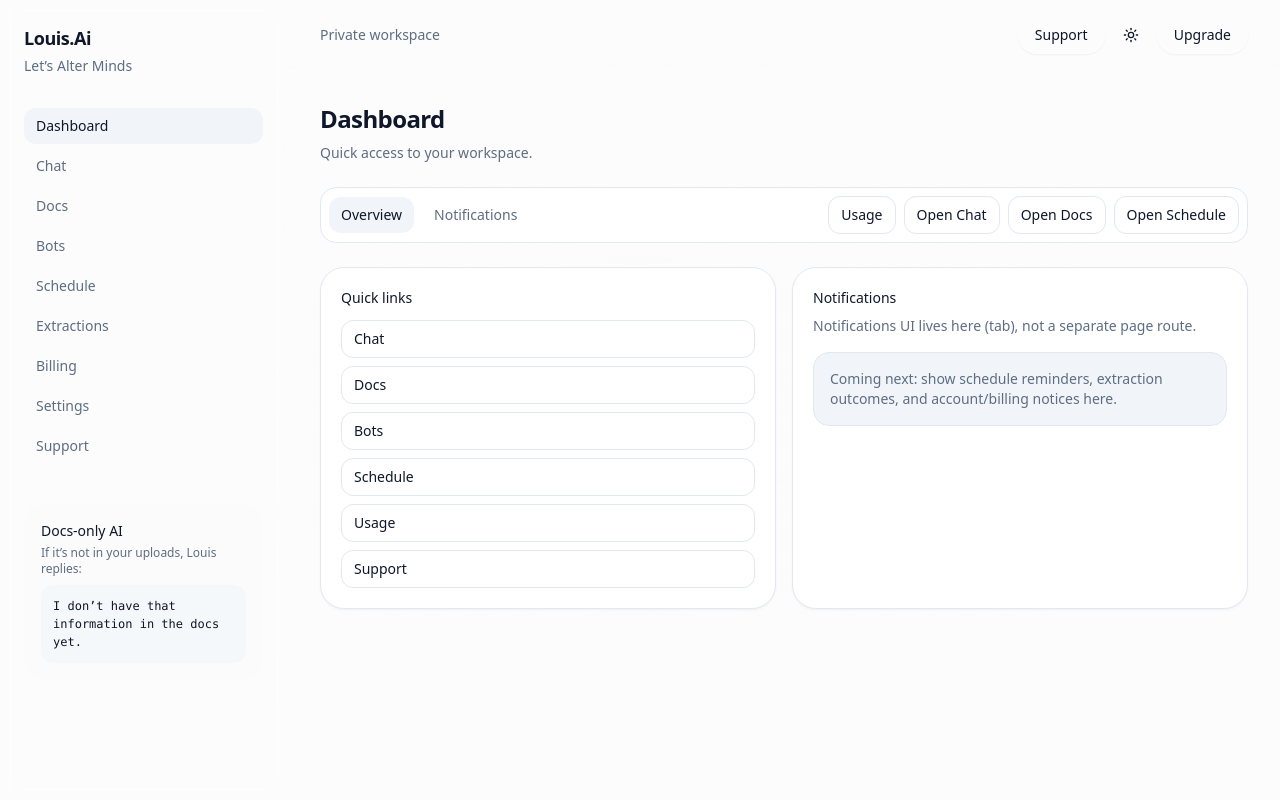
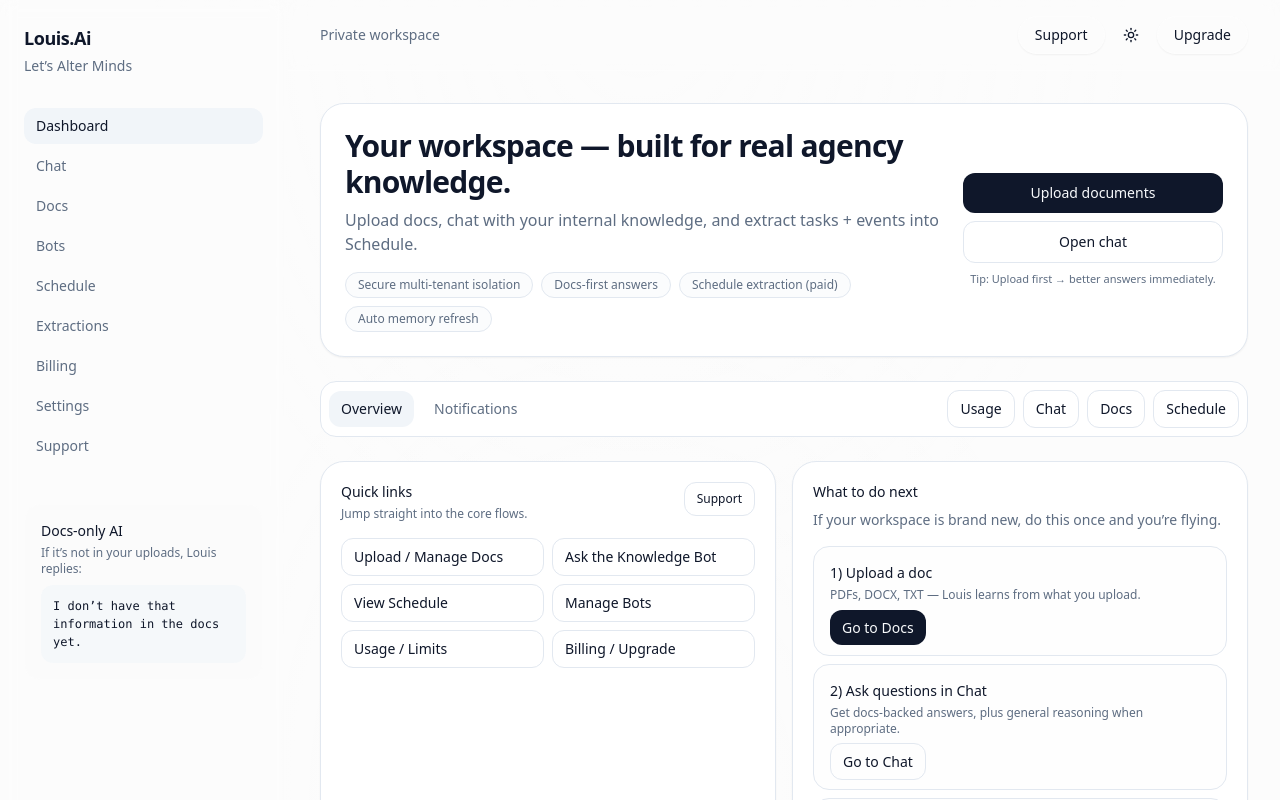
Before and after one commit to lewismitchum/agencyknowledgebot, a Next.js app: page /app in a window 1280 px wide. Shown: the top 800 px of the page. Built offline with nearby package versions, Linux system fonts and the light colour scheme.

Commit message:
feat: dashboard hero CTA polish

```diff
--- a/app/(app)/app/page.tsx
+++ b/app/(app)/app/page.tsx
@@ -20,11 +20,46 @@
 
   return (
     <div className="mx-auto max-w-6xl space-y-6">
-      <div className="flex flex-col gap-2">
-        <h1 className="text-2xl font-semibold tracking-tight">Dashboard</h1>
-        <p className="text-sm text-muted-foreground">Quick access to your workspace.</p>
+      {/* Top: “Landing-style” CTA hero inside the app */}
+      <div className="rounded-3xl border bg-card p-6 shadow-sm">
+        <div className="flex flex-col gap-5 md:flex-row md:items-center md:justify-between">
+          <div className="min-w-0">
+            <h1 className="text-2xl font-semibold tracking-tight md:text-3xl">
+              Your workspace — built for real agency knowledge.
+            </h1>
+            <p className="mt-2 text-sm text-muted-foreground md:text-base">
+              Upload docs, chat with your internal knowledge, and extract tasks + events into Schedule.
+            </p>
+
+            <div className="mt-4 flex flex-wrap items-center gap-2 text-xs text-muted-foreground">
+              <span className="rounded-full border bg-muted/30 px-3 py-1">Secure multi-tenant isolation</span>
+              <span className="rounded-full border bg-muted/30 px-3 py-1">Docs-first answers</span>
+              <span className="rounded-full border bg-muted/30 px-3 py-1">Schedule extraction (paid)</span>
+              <span className="rounded-full border bg-muted/30 px-3 py-1">Auto memory refresh</span>
+            </div>
+          </div>
+
+          <div className="flex w-full flex-col gap-2 md:w-auto md:min-w-[260px]">
+            <Link
+              href="/app/docs"
+              className="inline-flex w-full items-center justify-center rounded-xl bg-primary px-4 py-2.5 text-sm font-medium text-primary-foreground hover:opacity-90"
+            >
+              Upload documents
+            </Link>
+            <Link
+              href="/app/chat"
+              className="inline-flex w-full items-center justify-center rounded-xl border px-4 py-2.5 text-sm hover:bg-accent"
+            >
+              Open chat
+            </Link>
+            <div className="text-center text-[11px] text-muted-foreground">
+              Tip: Upload first → better answers immediately.
+            </div>
+          </div>
+        </div>
       </div>
 
+      {/* Tabs + quick actions */}
       <div className="flex flex-wrap items-center gap-2 rounded-2xl border bg-card p-2">
         {tabs.map((t) => (
           <button
@@ -47,13 +82,13 @@
             Usage
           </Link>
           <Link href="/app/chat" className="rounded-xl border px-3 py-2 text-sm hover:bg-accent">
-            Open Chat
+            Chat
           </Link>
           <Link href="/app/docs" className="rounded-xl border px-3 py-2 text-sm hover:bg-accent">
-            Open Docs
+            Docs
           </Link>
           <Link href="/app/schedule" className="rounded-xl border px-3 py-2 text-sm hover:bg-accent">
-            Open Schedule
+            Schedule
           </Link>
         </div>
       </div>
@@ -61,17 +96,97 @@
       {tab === "overview" ? (
         <div className="grid gap-4 md:grid-cols-2">
           <div className="rounded-3xl border bg-card p-5 shadow-sm">
-            <div className="text-sm font-medium">Quick links</div>
-            <div className="mt-3 grid gap-2">
+            <div className="flex items-start justify-between gap-3">
+              <div>
+                <div className="text-sm font-medium">Quick links</div>
+                <div className="mt-1 text-xs text-muted-foreground">Jump straight into the core flows.</div>
+              </div>
+              <Link href="/app/support" className="rounded-xl border px-3 py-2 text-xs hover:bg-accent">
+                Support
+              </Link>
+            </div>
+
+            <div className="mt-4 grid gap-2 sm:grid-cols-2">
+              <Link className="rounded-xl border px-3 py-2 text-sm hover:bg-accent" href="/app/docs">
+                Upload / Manage Docs
+              </Link>
               <Link className="rounded-xl border px-3 py-2 text-sm hover:bg-accent" href="/app/chat">
-                Chat
+                Ask the Knowledge Bot
               </Link>
-              <Link className="rounded-xl border px-3 py-2 text-sm hover:bg-accent" href="/app/docs">
-                Docs
+              <Link className="rounded-xl border px-3 py-2 text-sm hover:bg-accent" href="/app/schedule">
+                View Schedule
               </Link>
               <Link className="rounded-xl border px-3 py-2 text-sm hover:bg-accent" href="/app/bots">
-                Bots
+                Manage Bots
               </Link>
+              <Link className="rounded-xl border px-3 py-2 text-sm hover:bg-accent" href="/app/usage">
+                Usage / Limits
+              </Link>
+              <Link className="rounded-xl border px-3 py-2 text-sm hover:bg-accent" href="/app/settings/billing">
+                Billing / Upgrade
+              </Link>
+            </div>
+          </div>
+
+          <div className="rounded-3xl border bg-card p-5 shadow-sm">
+            <div className="text-sm font-medium">What to do next</div>
+            <div className="mt-2 text-sm text-muted-foreground">
+              If your workspace is brand new, do this once and you’re flying.
+            </div>
+
+            <div className="mt-4 space-y-2">
+              <div className="rounded-2xl border bg-background/40 p-4">
+                <div className="text-sm font-medium">1) Upload a doc</div>
+                <div className="mt-1 text-xs text-muted-foreground">
+                  PDFs, DOCX, TXT — Louis learns from what you upload.
+                </div>
+                <div className="mt-3">
+                  <Link href="/app/docs" className="rounded-xl bg-primary px-3 py-2 text-sm text-primary-foreground">
+                    Go to Docs
+                  </Link>
+                </div>
+              </div>
+
+              <div className="rounded-2xl border bg-background/40 p-4">
+                <div className="text-sm font-medium">2) Ask questions in Chat</div>
+                <div className="mt-1 text-xs text-muted-foreground">
+                  Get docs-backed answers, plus general reasoning when appropriate.
+                </div>
+                <div className="mt-3">
+                  <Link href="/app/chat" className="rounded-xl border px-3 py-2 text-sm hover:bg-accent">
+                    Go to Chat
+                  </Link>
+                </div>
+              </div>
+
+              <div className="rounded-2xl border bg-background/40 p-4">
+                <div className="text-sm font-medium">3) Extract tasks + events (paid)</div>
+                <div className="mt-1 text-xs text-muted-foreground">
+                  Turn messy documents into a clean schedule in seconds.
+                </div>
+                <div className="mt-3 flex flex-wrap gap-2">
+                  <Link href="/app/schedule" className="rounded-xl border px-3 py-2 text-sm hover:bg-accent">
+                    Open Schedule
+                  </Link>
+                  <Link href="/app/settings/billing" className="rounded-xl border px-3 py-2 text-sm hover:bg-accent">
+                    Upgrade
+                  </Link>
+                </div>
+              </div>
+            </div>
+          </div>
+        </div>
+      ) : (
+        <div className="rounded-3xl border bg-card p-5 shadow-sm">
+          <div className="flex items-start justify-between gap-3">
+            <div>
+              <div className="text-sm font-medium">Notifications</div>
+              <div className="mt-2 text-sm text-muted-foreground">
+                This is the notifications tab on the dashboard.
+              </div>
+            </div>
+
+            <div className="flex flex-wrap gap-2">
               <Link className="rounded-xl border px-3 py-2 text-sm hover:bg-accent" href="/app/schedule">
                 Schedule
               </Link>
@@ -84,33 +199,12 @@
             </div>
           </div>
 
-          <div className="rounded-3xl border bg-card p-5 shadow-sm">
-            <div className="text-sm font-medium">Notifications</div>
-            <div className="mt-2 text-sm text-muted-foreground">
-              Notifications UI lives here (tab), not a separate page route.
-            </div>
-            <div className="mt-4 rounded-2xl border bg-muted p-4 text-sm text-muted-foreground">
-              Coming next: show schedule reminders, extraction outcomes, and account/billing notices here.
-            </div>
+          <div className="mt-4 rounded-2xl border bg-muted p-4 text-sm text-muted-foreground">
+            No notifications yet.
           </div>
-        </div>
-      ) : (
-        <div className="rounded-3xl border bg-card p-5 shadow-sm">
-          <div className="text-sm font-medium">Notifications</div>
-          <div className="mt-2 text-sm text-muted-foreground">This is the notifications tab on the dashboard.</div>
 
-          <div className="mt-4 rounded-2xl border bg-muted p-4 text-sm text-muted-foreground">No notifications yet.</div>
-
-          <div className="mt-4 flex flex-wrap gap-2">
-            <Link className="rounded-xl border px-3 py-2 text-sm hover:bg-accent" href="/app/schedule">
-              Go to Schedule
-            </Link>
-            <Link className="rounded-xl border px-3 py-2 text-sm hover:bg-accent" href="/app/usage">
-              View Usage
-            </Link>
-            <Link className="rounded-xl border px-3 py-2 text-sm hover:bg-accent" href="/app/support">
-              Contact Support
-            </Link>
+          <div className="mt-4 text-xs text-muted-foreground">
+            Coming next: schedule reminders, extraction outcomes, and account/billing notices.
           </div>
         </div>
       )}
```
